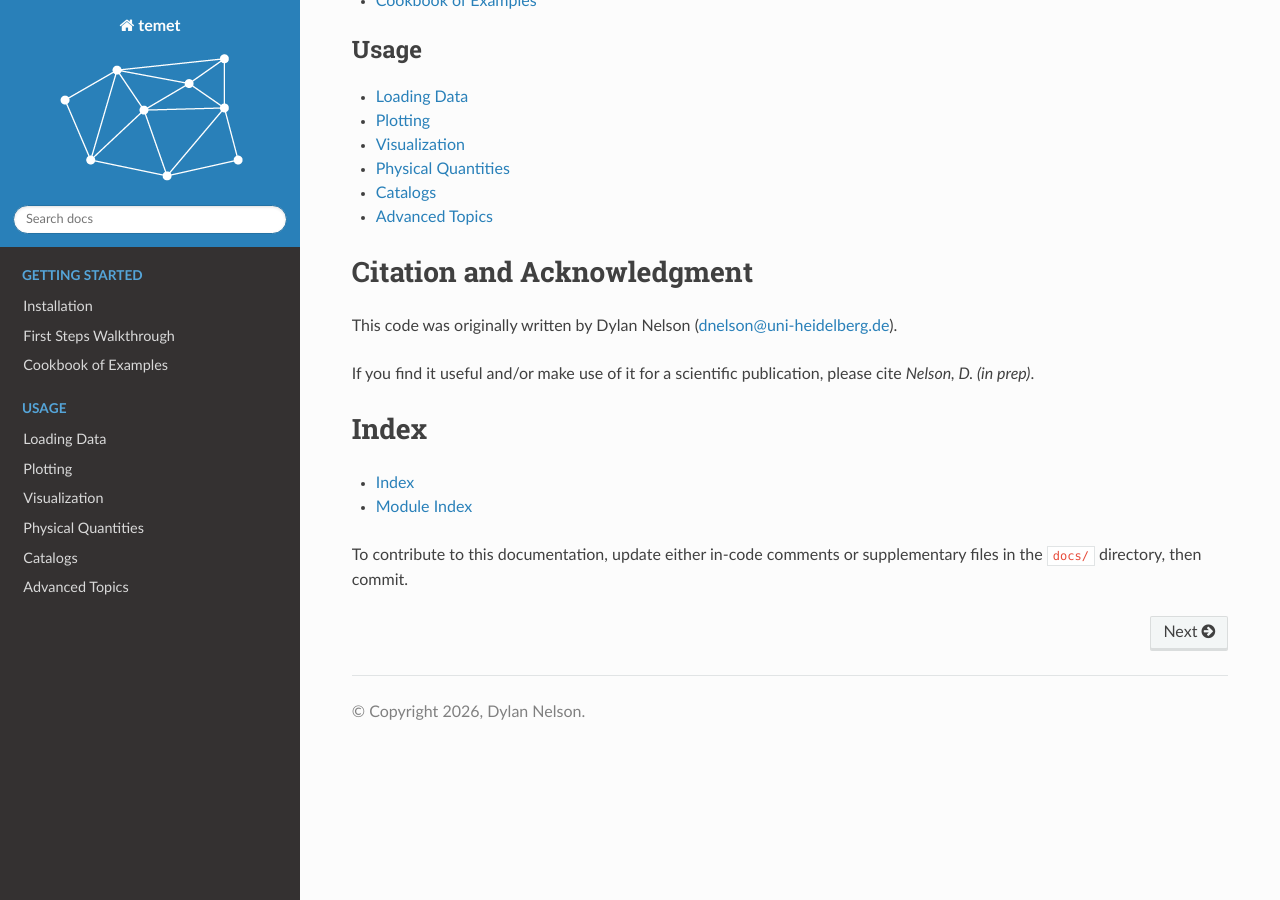
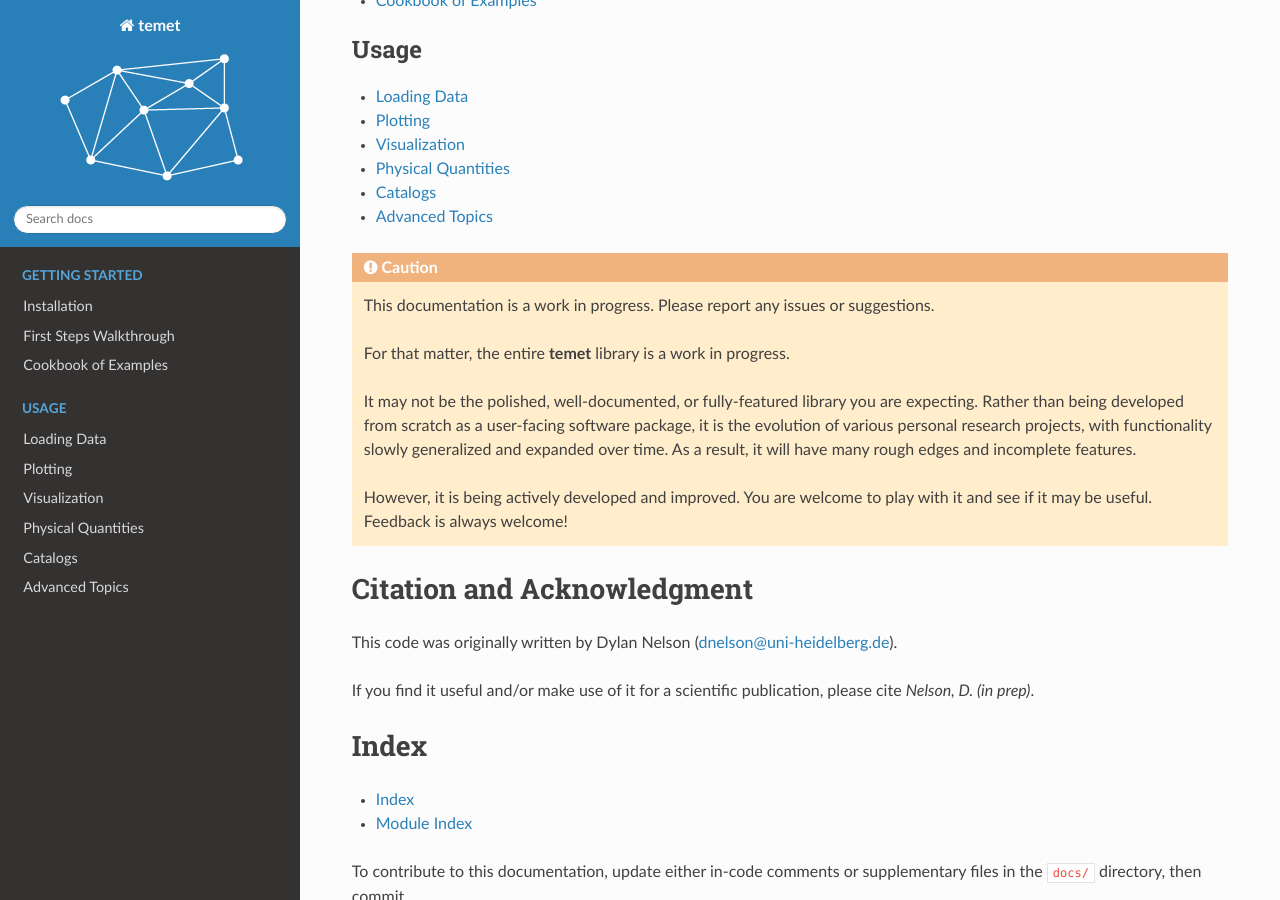
Before and after one commit to dnelson/temet, a Sphinx documentation site: the page built from docs/index.rst, in a window 1280 px wide and 900 px high, scrolled down 735 px. Built offline with Sphinx 7.4.7 and the Read the Docs theme 3.1.0, drawn with Linux system fonts in a browser that asks for light colours; pages that are not in the unit, such as notebooks, are missing from menus.

```diff
--- a/docs/index.rst
+++ b/docs/index.rst
@@ -55,6 +55,20 @@
     source/temet.util
     source/temet.vis
 
+.. caution::
+
+    This documentation is a work in progress. Please report any issues or suggestions.
+
+    For that matter, the entire **temet** library is a work in progress.
+
+    It may not be the polished, well-documented, or fully-featured library you are expecting.
+    Rather than being developed from scratch as a user-facing software package, it is the evolution of
+    various personal research projects, with functionality slowly generalized and expanded over time.
+    As a result, it will have many rough edges and incomplete features.
+
+    However, it is being actively developed and improved. You are welcome to play with it and see if it may
+    be useful. Feedback is always welcome!
+
 
 Citation and Acknowledgment
 ===========================
```
Also changed, not shown: 1 other file.
